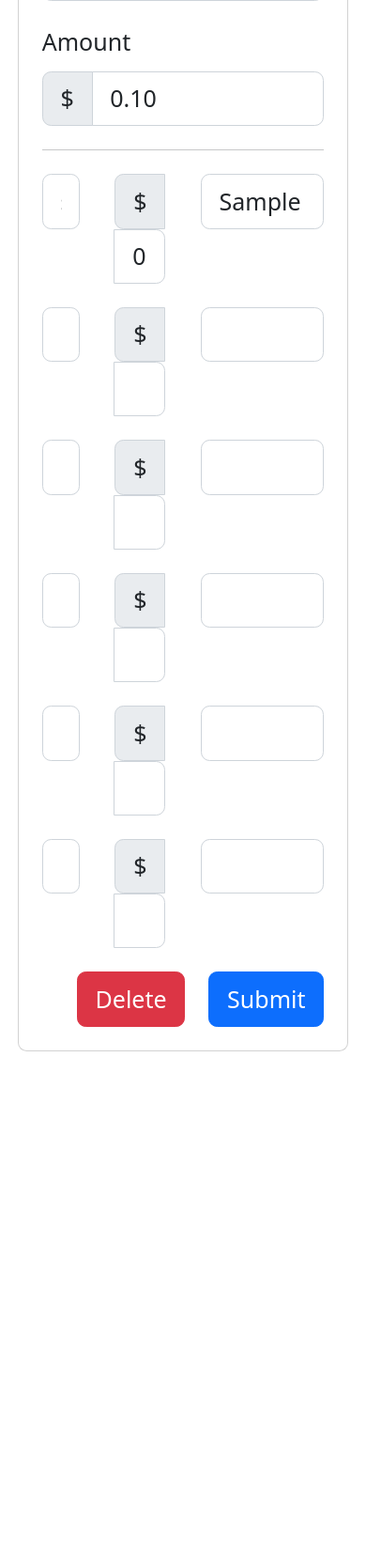
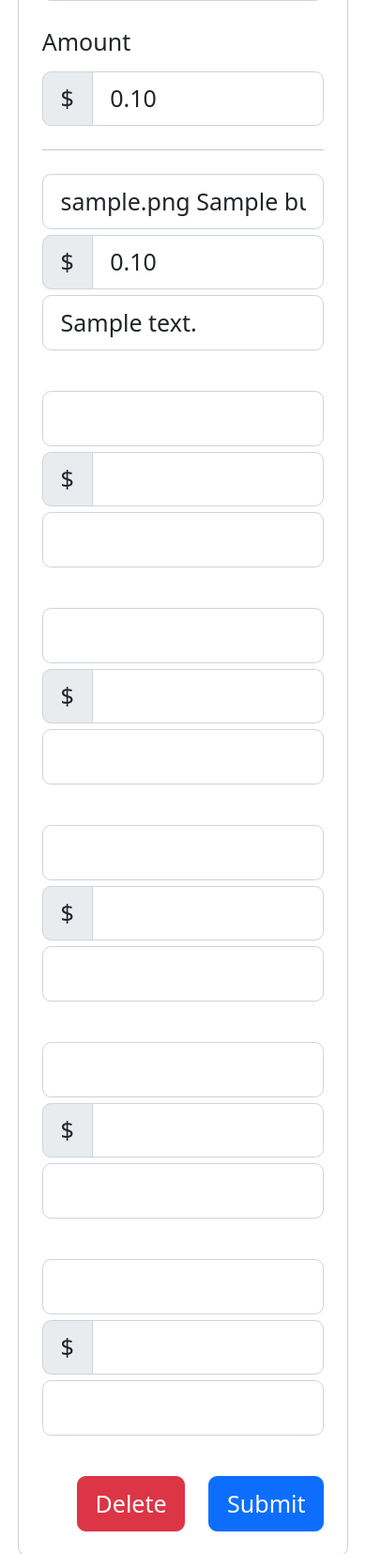
Before and after one commit to rhollencamp/budginator, a Django app: template budginator/templates/budginator/editTransaction.html in a window 390 px wide. Shown: the part 455-2109 px from the top of the page at 94% size. Before the commit the page ends 1574 px from the top, so only its background shows below. Run offline with Django 4.2, Linux system fonts and the light colour scheme; the template is opened without the code that fills it: values that come from a table or form of the project are taken from there, others are empty; tables that the repository leaves empty hold one stand-in row (values such as "Sample post").

Commit message:
edit transaction mobile breakpoints

```diff
--- a/budginator/templates/budginator/editTransaction.html
+++ b/budginator/templates/budginator/editTransaction.html
@@ -29,8 +29,8 @@
 
         {% comment %} splits that already exist {% endcomment %}
         {% for split in transaction.splits.all %}
-        <div class="row mb-3">
-          <div class="col">
+        <div class="row mb-4 mb-xl-2">
+          <div class="col-12 col-xl-3 mb-1 mb-xl-0">
             <select class="form-control" name="splitBudget">
               <option></option>
               {% for budget in budgets %}
@@ -40,13 +40,13 @@
               {% endfor %}
             </select>
           </div>
-          <div class="col">
+          <div class="col-12 col-xl-3 mb-1 mb-xl-0">
             <div class="input-group">
               <span class="input-group-text">$</span>
               <input type="text" class="form-control" name="splitAmount" value="{{ split.amount | amount }}">
             </div>
           </div>
-          <div class="col-6">
+          <div class="col-12 col-xl-6 mb-1 mb-xl-0">
             <input type="text" class="form-control" name="splitNote" value="{{ split.note }}">
           </div>
         </div>
@@ -54,8 +54,8 @@
 
         {% comment %} empty rows for entering new splits {% endcomment %}
         {% for x in "xxxxx" %}
-        <div class="row mb-3">
-          <div class="col">
+        <div class="row mb-4 mb-xl-2">
+          <div class="col-12 col-xl-3 mb-1 mb-xl-0">
             <select class="form-control" name="splitBudget">
               <option></option>
               {% for budget in budgets %}
@@ -63,13 +63,13 @@
               {% endfor %}
             </select>
           </div>
-          <div class="col">
+          <div class="col-12 col-xl-3 mb-1 mb-xl-0">
             <div class="input-group">
               <span class="input-group-text">$</span>
               <input type="text" inputmode="decimal" class="form-control" name="splitAmount">
             </div>
           </div>
-          <div class="col-6">
+          <div class="col-12 col-xl-6 mb-1 mb-xl-0">
             <input type="text" class="form-control" name="splitNote">
           </div>
         </div>
```
